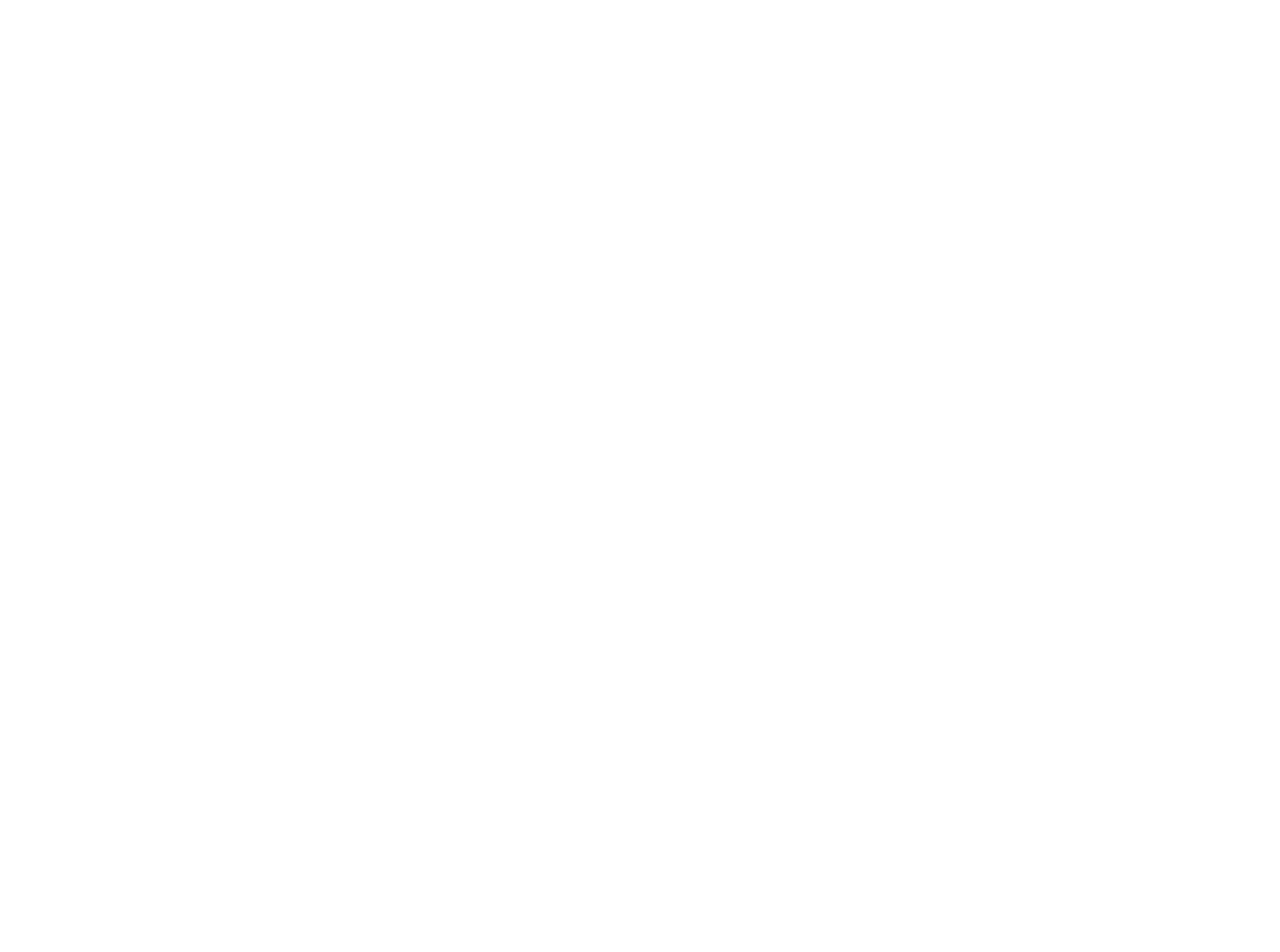
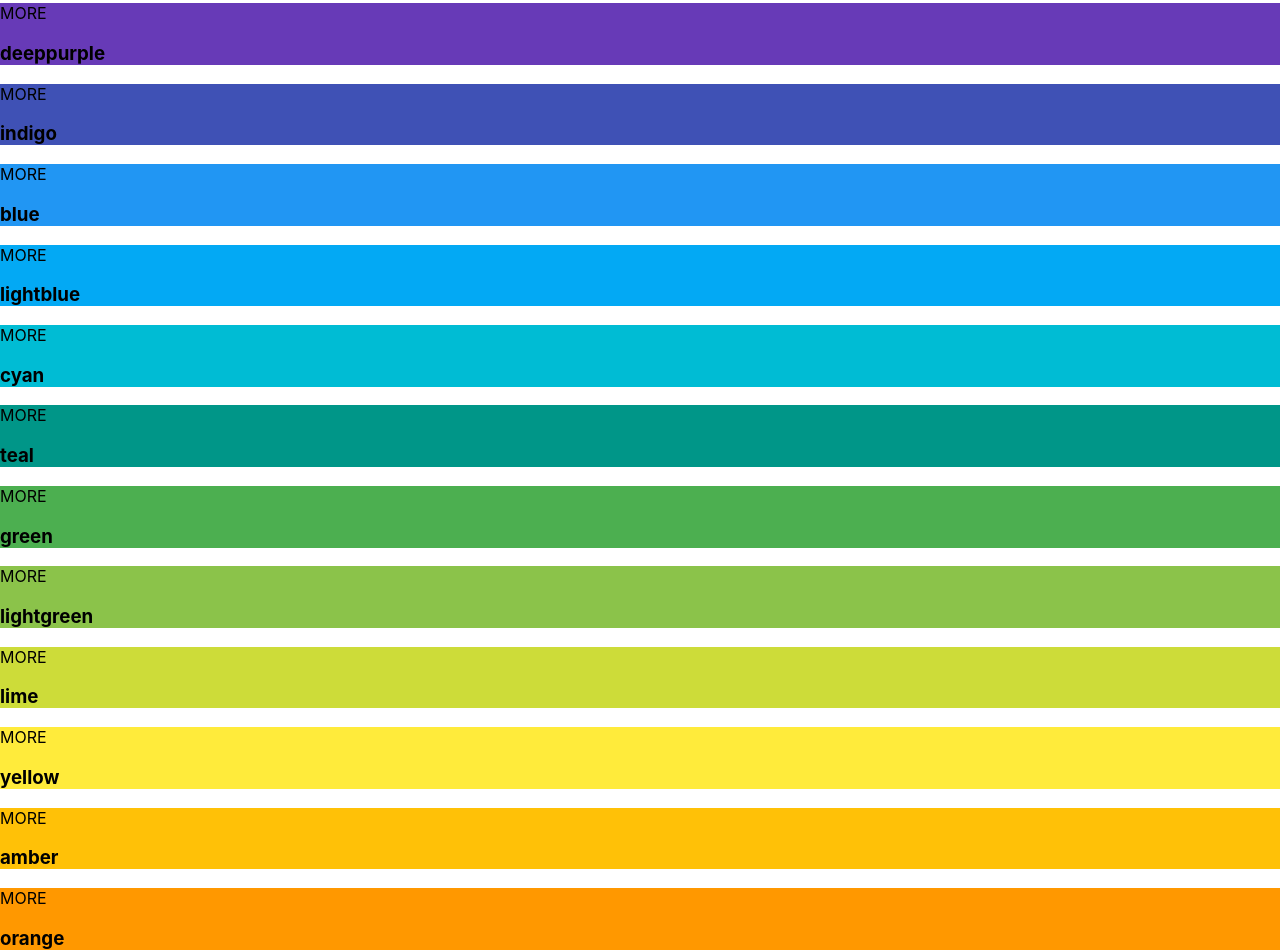
Before and after one commit to rubenbase/pickydesign, a React (Create React App) app: page / in a window 1280 px wide. Shown: the part 320-1272 px from the top of the page. Before the commit the page ends 800 px from the top, so only its background shows below. Built offline with nearby package versions, Linux system fonts and the light colour scheme.

Commit message:
Add ColorBox component and seed for colors

```diff
--- a/src/components/App.js
+++ b/src/components/App.js
@@ -1,12 +1,13 @@
 import React from 'react';
 import './App.css';
 import Palette from "components/Palette";
+import seedColors from "seeds/colors"
 
 function App() {
   return (
     <div >
       <h1>Test</h1>
-      <Palette/>
+      <Palette colorsPalette={seedColors[0]}/>
 
     </div>
   );
--- /dev/null
+++ b/src/components/ColorBox/index.js
@@ -0,0 +1,14 @@
+import React, { Component } from "react";
+
+export default class ColorBox extends Component {
+    render() {
+        const { color, name } = this.props.background;
+
+        return (
+            <div style={{ background: color }} className="ColorBox">
+                <span>MORE</span>
+                <h3>{name}</h3>
+            </div>
+        );
+    }
+}
--- a/src/components/Palette/index.js
+++ b/src/components/Palette/index.js
@@ -1,11 +1,20 @@
-import React, { Component } from 'react'
+import React, { Component } from "react";
+import ColorBox from "../ColorBox";
 
-export default class index extends Component {
+export default class Palette extends Component {
+    renderList() {
+        return this.props.colorsPalette.colors.map(color => {
+            return <ColorBox background={color} />;
+        });
+    }
+
     render() {
         return (
-            <div>
+            <div className="Palette">
+                {/*Navbar will go here*/}
+                <div className="Palette-colors">{this.renderList()}</div>
                 <h1>Palette Component</h1>
             </div>
-        )
+        );
     }
 }
--- /dev/null
+++ b/src/seeds/colors.js
@@ -0,0 +1,28 @@
+export default [
+    {
+      paletteName: "Vivid UI Colors",
+      id: "vivid-ui-colors",
+      emoji: "🌈",
+      colors: [
+        { name: "red", color: "#F44336" },
+        { name: "pink", color: "#E91E63" },
+        { name: "purple", color: "#9C27B0" },
+        { name: "deeppurple", color: "#673AB7" },
+        { name: "indigo", color: "#3F51B5" },
+        { name: "blue", color: "#2196F3" },
+        { name: "lightblue", color: "#03A9F4" },
+        { name: "cyan", color: "#00BCD4" },
+        { name: "teal", color: "#009688" },
+        { name: "green", color: "#4CAF50" },
+        { name: "lightgreen", color: "#8BC34A" },
+        { name: "lime", color: "#CDDC39" },
+        { name: "yellow", color: "#FFEB3B" },
+        { name: "amber", color: "#FFC107" },
+        { name: "orange", color: "#FF9800" },
+        { name: "deeporange", color: "#FF5722" },
+        { name: "brown", color: "#795548" },
+        { name: "grey", color: "#9E9E9E" },
+        { name: "bluegrey", color: "#607D8B" }
+      ]
+    }
+  ];
```
